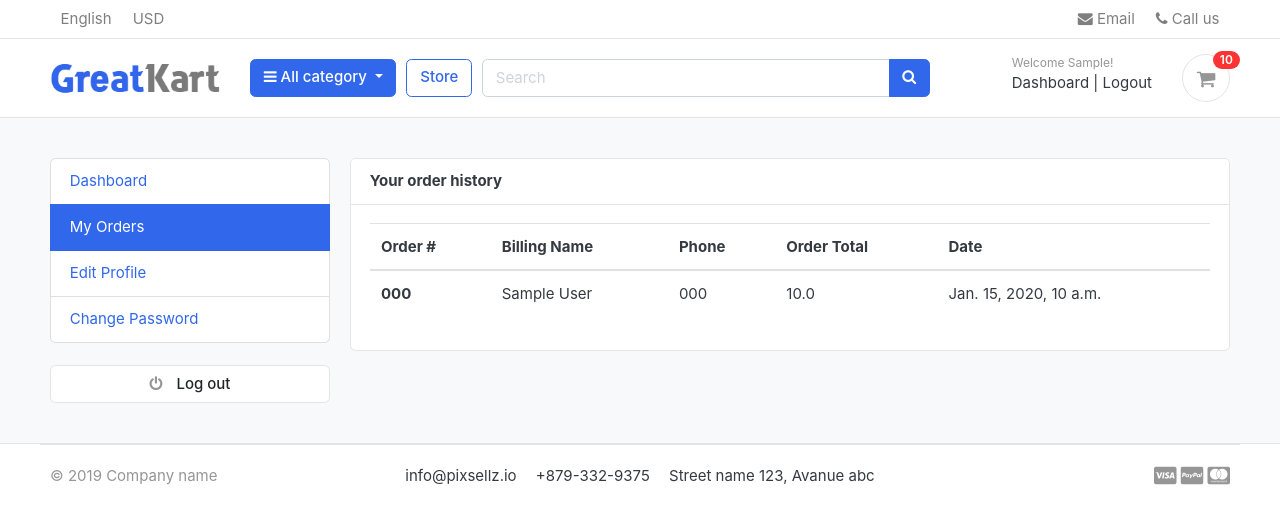
After one commit to inherentspice/ecommerce, a Django app: page /accounts/my_orders/ in a window 1280 px wide. The commit adds this page. Shown: the top 524 px of the page. Run offline with Django 3.2, Linux system fonts and the light colour scheme; a user stored in the database is signed in; tables that the repository leaves empty hold one stand-in row (values such as "Sample post"); some libraries are stand-ins or nearby versions; some web fonts are replaced.

Commit message:
created my_orders page

```diff
--- a/accounts/urls.py
+++ b/accounts/urls.py
@@ -11,4 +11,5 @@ urlpatterns = [
     path('resetPassword/', views.resetPassword, name='resetPassword'),
     path('reset_password_validate/<uidb64>/<token>', views.reset_password_validate, name='reset_password_validate'),
     path('activate/<uidb64>/<token>/', views.activate, name='activate'),
+    path('my_orders/', views.my_orders, name='my_orders')
 ]
--- a/accounts/views.py
+++ b/accounts/views.py
@@ -202,3 +202,10 @@ def resetPassword(request):
             return redirect('resetPassword')
     else:
         return render(request, 'accounts/resetPassword.html')
+
+def my_orders(request):
+    orders = Order.objects.filter(user=request.user, is_ordered=True).order_by('-created_at')
+    context = {
+        'orders': orders,
+    }
+    return render(request, 'accounts/my_orders.html', context)
--- /dev/null
+++ b/templates/accounts/my_orders.html
@@ -0,0 +1,51 @@
+{% extends 'base.html' %}
+
+{% block content %}
+<section class="section-conten padding-y bg">
+  {% include 'includes/alerts.html' %}
+
+  <div class="container">
+    <div class="row">
+      {% include "includes/dashboard_sidebar.html" %}
+    <main class="col-md-9">
+      <article class="card">
+      <header class="card-header">
+        <strong class="d-inline-block mr-3">Your order history</strong>
+      </header>
+      <div class="card-body">
+        <div class="row">
+          <div class="col-md-12">
+            <table class="table table-hover">
+              <thead>
+                <tr>
+                  <th scope="col">Order #</th>
+                  <th scope="col">Billing Name</th>
+                  <th scope="col">Phone</th>
+                  <th scope="col">Order Total</th>
+                  <th scope="col">Date</th>
+                </tr>
+              </thead>
+              <tbody>
+                {% for order in orders %}
+                <tr>
+                  <th scope="row">{{order.order_number}}</th>
+                  <td>{{order.full_name}}</td>
+                  <td>{{order.phone}}</td>
+                  <td>{{order.order_total}}</td>
+                  <td>{{order.created_at}}</td>
+                </tr>
+                {% endfor %}
+              </tbody>
+            </table>
+
+          </div>
+        </div> <!-- row.// -->
+      </div> <!-- card-body .// -->
+      </article> <!-- order-group.// -->
+    </main>
+  </div> <!-- row.// -->
+  </div>
+
+
+  </section>
+{% endblock %}
--- a/templates/includes/dashboard_sidebar.html
+++ b/templates/includes/dashboard_sidebar.html
@@ -1,8 +1,8 @@
 <aside class="col-md-3">
   <!--   SIDEBAR   -->
   <ul class="list-group">
-    <a class="list-group-item active" href="#"> Dashboard </a>
-    <a class="list-group-item" href="#"> My Orders</a>
+    <a class="list-group-item {% if '/accounts/' == request.path %}active{% endif %}" href="{% url 'dashboard' %}"> Dashboard </a>
+    <a class="list-group-item {% if '/accounts/my_orders/' == request.path %}active{% endif %}" href="{% url 'my_orders' %}"> My Orders</a>
     <a class="list-group-item" href="#"> Edit Profile </a>
     <a class="list-group-item" href="#"> Change Password</a>
   </ul>
```
